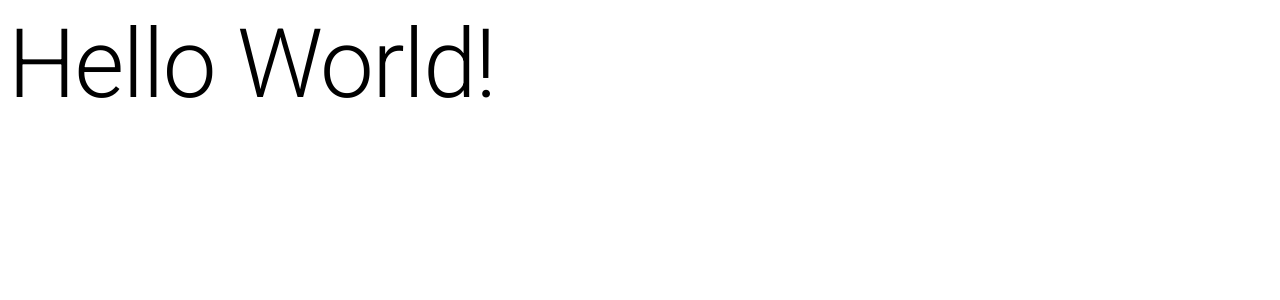
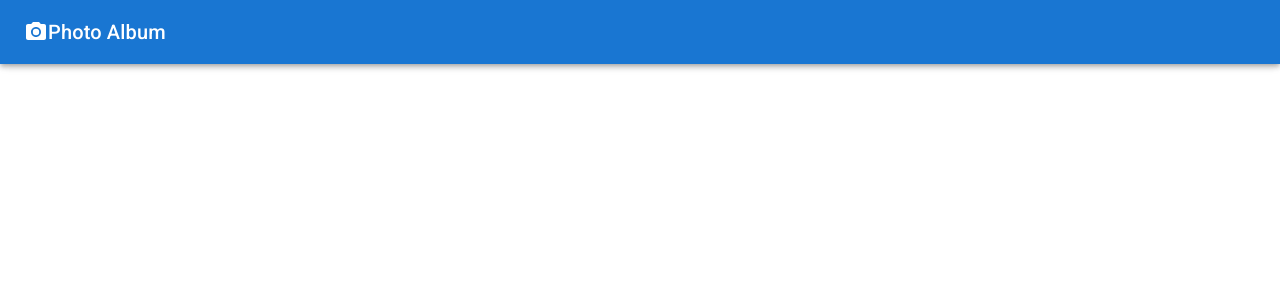
Before and after one commit to devtrpthi/Mui, a React (Create React App) app: page / in a window 1280 px wide. Shown: the top 300 px of the page. Built offline with nearby package versions, Linux system fonts and the light colour scheme.

Commit message:
Navbar added using CssBaseline

```diff
--- a/src/App.jsx
+++ b/src/App.jsx
@@ -1,11 +1,20 @@
 import React from "react";
-import {Typography} from '@mui/material';
+import {Typography,AppBar, Card, CardActions, CardContent, CssBaseline,Grid,Toolbar,Container} from '@mui/material';
+import { PhotoCamera } from "@mui/icons-material";
 
 function App() {
     return(
-        <div>
-        <Typography variant="h1">Hello World!</Typography>
-        </div>
+        <>
+            <CssBaseline />
+            <AppBar positon="relative">
+                <Toolbar>
+                    <PhotoCamera/>
+                    <Typography variant="h6">
+                        Photo Album
+                    </Typography>
+                </Toolbar>
+            </AppBar>
+        </>
     );
 }
 
```
